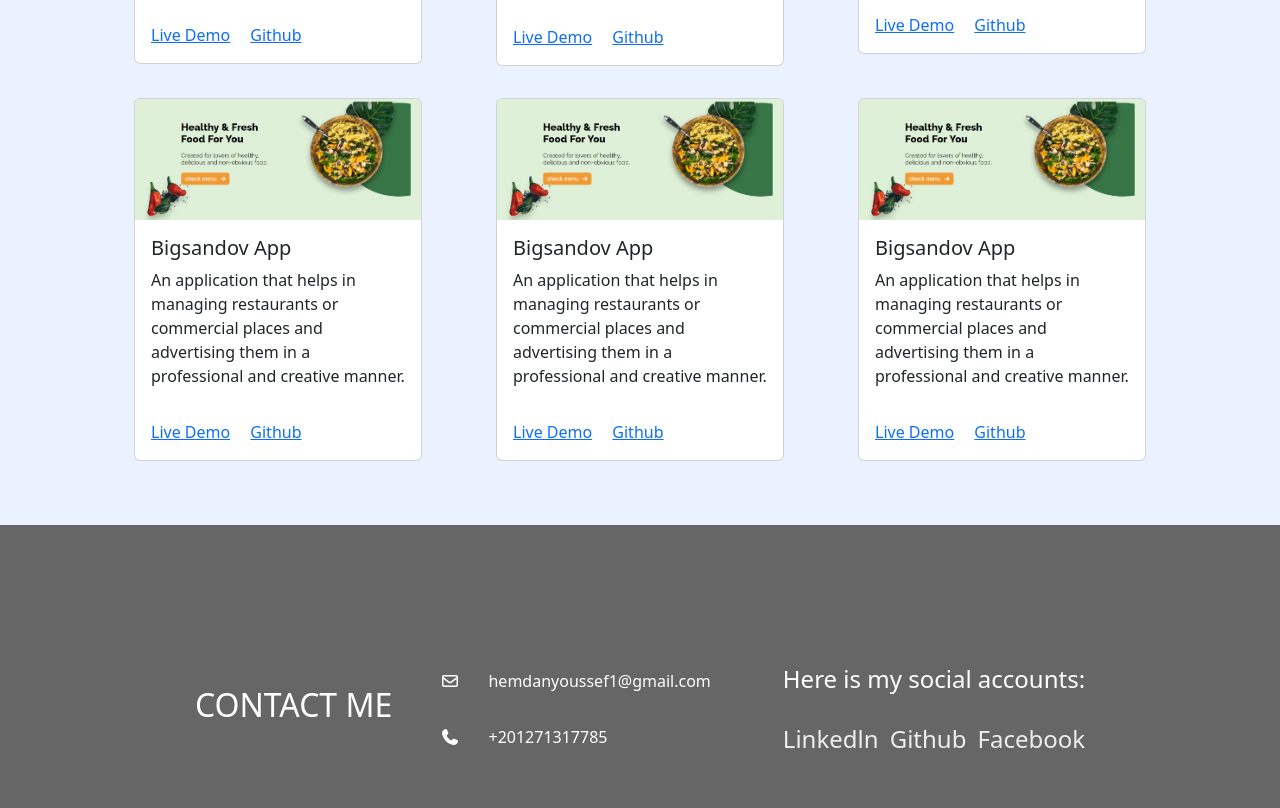
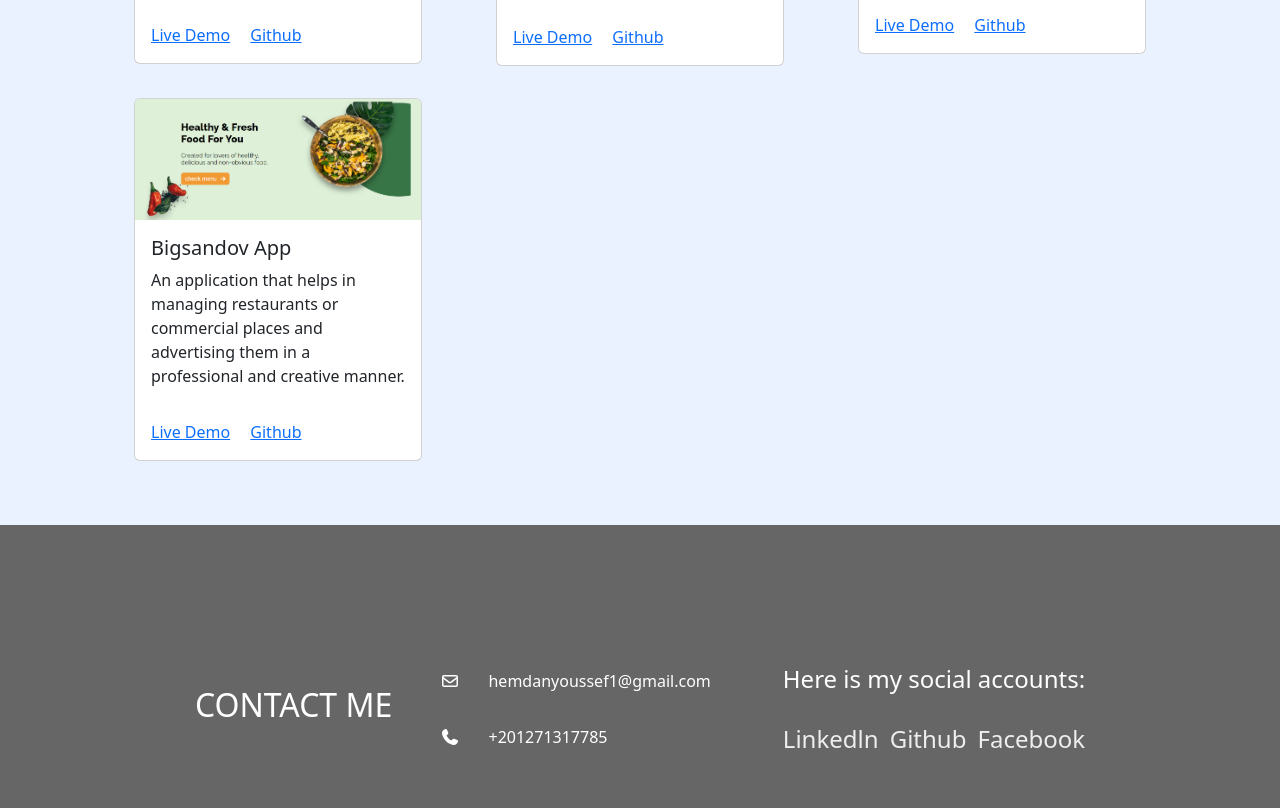
Before and after one commit to MrYMH/YMHPortfolio, a plain HTML site: page index.html in a window 1280 px wide. Shown: the part 2800-3608 px from the top of the page. Drawn offline with nearby package versions, Linux system fonts and the light colour scheme.

Commit message:
second version

```diff
--- a/css/sass/components/_home.scss
+++ b/css/sass/components/_home.scss
@@ -10,7 +10,7 @@
 .main{
     overflow: hidden;
     width: 100vw;
-    background-image: url(/photo/wp6350571.webp);
+    background-image: url("/photo/wp6350571.webp");
     background-repeat: no-repeat;
     background-size: cover;
 }
--- a/index.html
+++ b/index.html
@@ -8,6 +8,7 @@
     <link href="https://cdn.jsdelivr.net/npm/bootstrap@5.2.2/dist/css/bootstrap.min.css" rel="stylesheet" integrity="sha384-Zenh87qX5JnK2Jl0vWa8Ck2rdkQ2Bzep5IDxbcnCeuOxjzrPF/et3URy9Bv1WTRi" crossorigin="anonymous">
     <link rel="stylesheet" href="css/main.css">
     <title>YMH</title>
+    <link rel="icon" type="image/x-icon" href="/photo/coding.png">
 </head>
 <body>
     <div class="page">
@@ -67,9 +68,9 @@
                       I am also a hard worker , good problem solver and coding lover. Despite , I have no problem following instructions from senior web designer.
                 </p>
                 <div class="social d-flex justify-content-between align-items-center pb-3" style="width: 20%;">
-                    <div class="facebook icon"><a href=""><i class="fa-brands fa-facebook text-white"></i></a></div>
-                    <div class="github icon"><a href=""><i class="fa-brands fa-github text-white"></i></a></div>
-                    <div class="linkdlin icon"><a href=""><i class="fa-brands fa-linkedin text-white"></i></a></div>
+                    <div class="facebook icon"><a href="https://www.facebook.com/youssefmohamed.hemdan/"><i class="fa-brands fa-facebook text-white"></i></a></div>
+                    <div class="github icon"><a href="https://github.com/MrYMH"><i class="fa-brands fa-github text-white"></i></a></div>
+                    <div class="linkdlin icon"><a href="https://www.linkedin.com/in/youssef-hemdan-449543234/"><i class="fa-brands fa-linkedin text-white"></i></a></div>
                 </div>
                 <div class="pt-5 abbtn">
                     <a class="btn aboutbtn mx-3 my-2 text-center px-5 text-uppercase" href="#contact">Contact Me</a>
@@ -103,12 +104,7 @@
         <div class="projects" id="projects">
             <div class="container d-flex flex-column justify-content-center align-items-center w-100 h-100 px-5 py-5">
                 <h2 class="px-5 py-5">Portfolio</h2>
-                <!-- <div class="prolinks">
-                    <div class="prolink"><a href="">All works</a></div>
-                    <div class="prolink"><a href="">Frontend projects</a></div>
-                    <div class="prolink"><a href="">Nodejs projects</a></div>
-                    <div class="prolink"><a href="">Python Projects</a></div>
-                </div> -->
+
                 <div class="project-boxes d-flex justify-content-between align-items-center" style="flex-wrap: wrap;">
                     <div class="project px-3 py-3">
                         <div class="card" style="width: 18rem;">
@@ -177,38 +173,7 @@
                             </div>
                           </div>
                     </div>
-                    <div class="project px-3 py-3">
-                        <div class="card" style="width: 18rem;">
-                            <img src="photo/bigsandov.png" class="card-img-top" alt="...">
-                            <div class="card-body">
-                              <h5 class="card-title">Bigsandov App</h5>
-                              <p class="card-text">
-                                An application that helps in managing restaurants or commercial places and advertising them in a professional and creative manner.
-                              </p>
-                            </div>
 
-                            <div class="card-body">
-                              <a href="https://mrymh.github.io/landing-page-BigSondev/" target="_blank"  class="card-link">Live Demo</a>
-                              <a href="https://github.com/MrYMH/landing-page-BigSondev" target="_blank" class="card-link">Github</a>
-                            </div>
-                          </div>
-                    </div>
-                    <div class="project px-3 py-3">
-                        <div class="card" style="width: 18rem;">
-                            <img src="photo/bigsandov.png" class="card-img-top" alt="...">
-                            <div class="card-body">
-                              <h5 class="card-title">Bigsandov App</h5>
-                              <p class="card-text">
-                                An application that helps in managing restaurants or commercial places and advertising them in a professional and creative manner.
-                              </p>
-                            </div>
-
-                            <div class="card-body">
-                              <a href="https://mrymh.github.io/landing-page-BigSondev/" target="_blank"  class="card-link">Live Demo</a>
-                              <a href="https://github.com/MrYMH/landing-page-BigSondev" target="_blank" class="card-link">Github</a>
-                            </div>
-                          </div>
-                    </div>
                 </div>
             </div>
         </div>
```
Also changed, not shown: photo/ad.jpg (deleted), photo/coding.png (added), photo/imagww.jpg (deleted), photo/jjoo.jpeg (deleted), photo/pexels-monoar-rahman-114907.jpg (deleted).
